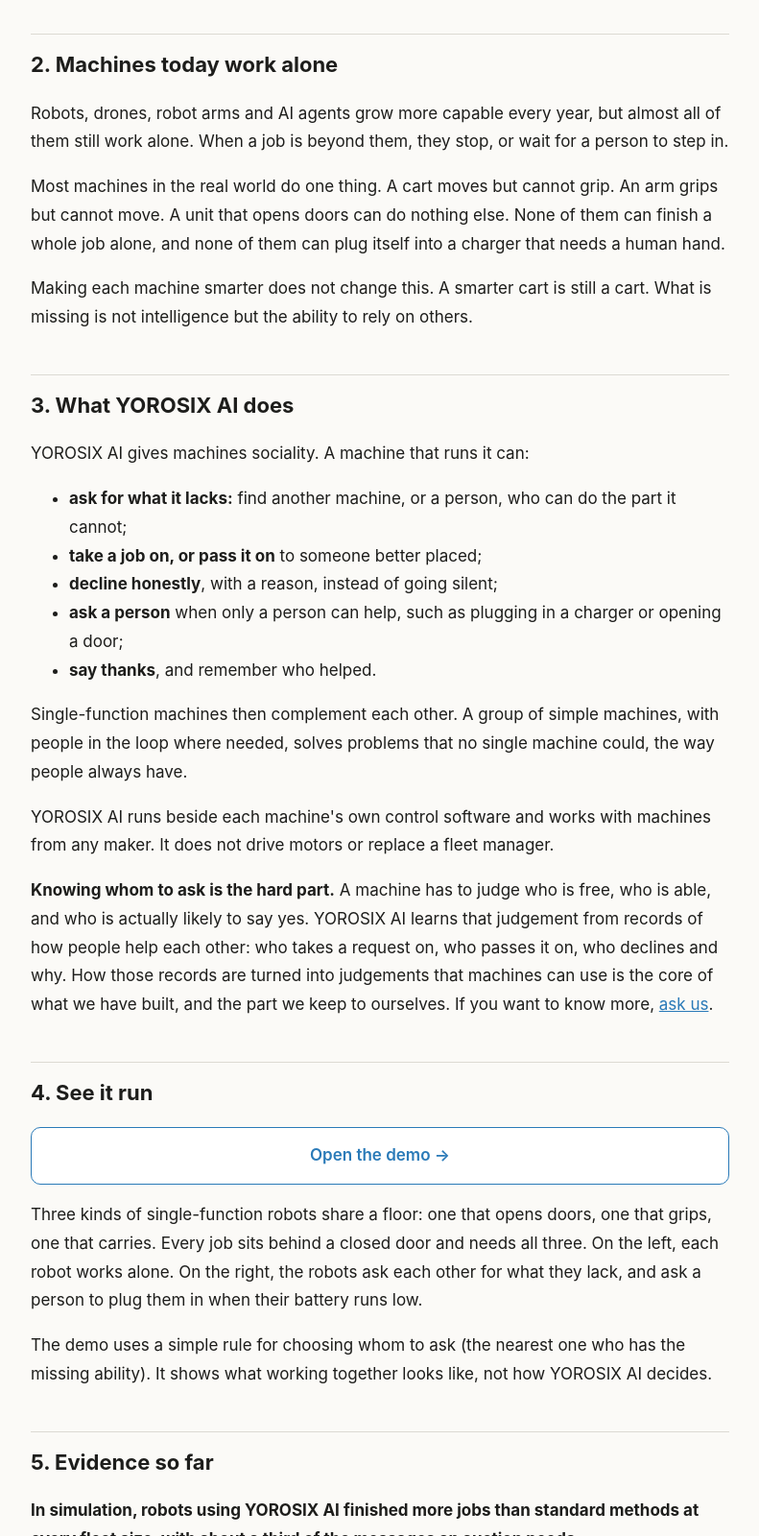
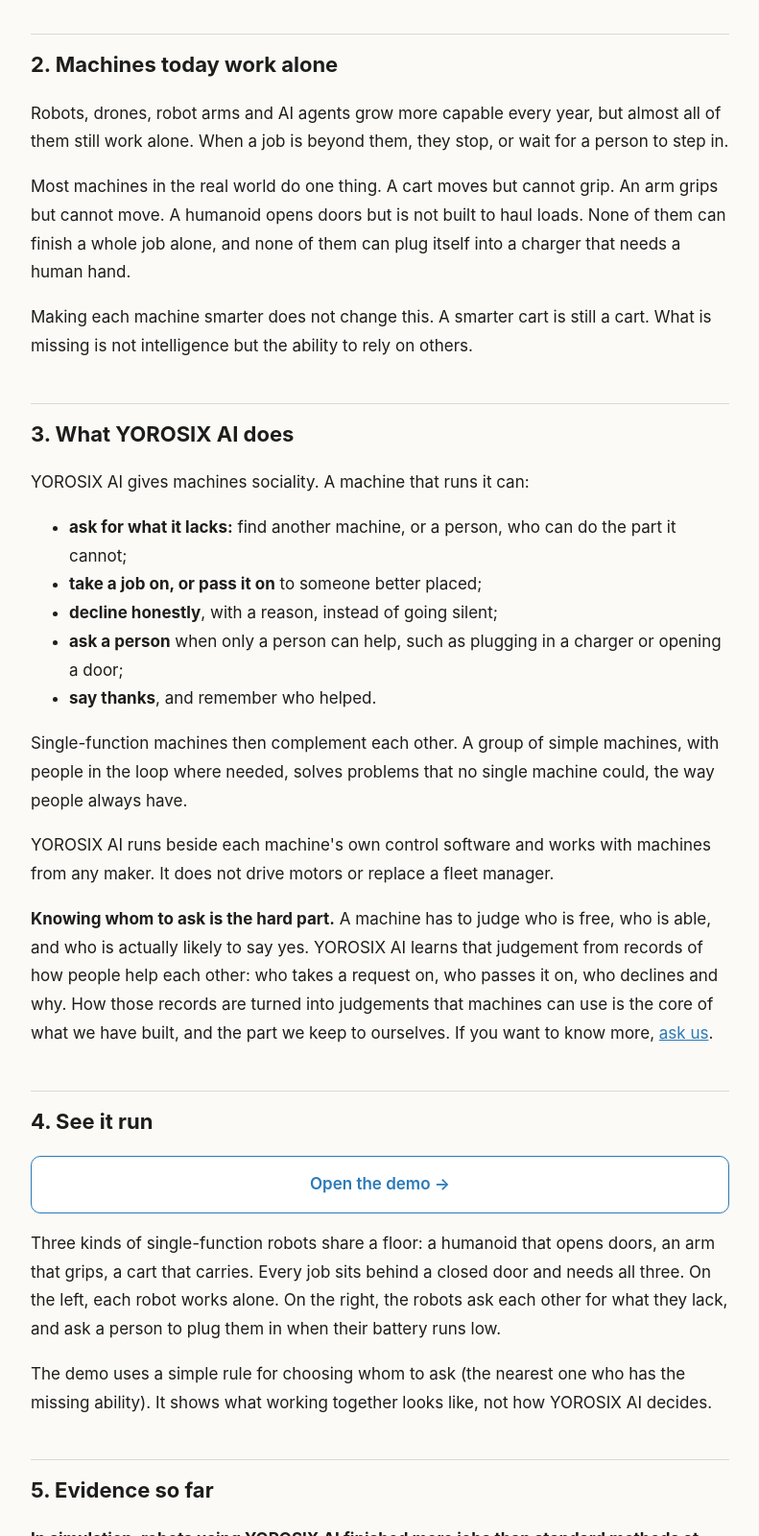
Before and after one commit to kazutakahayashiyorosix/yorosix-ai-whitepaper, a plain HTML site: page index.html in a window 1280 px wide. Shown: the part 531-2131 px from the top of the page at 96% size, without its empty margins (244-1035 px from the left). Drawn offline with Linux system fonts and the light colour scheme.

Commit message:
Demo: door opener is a humanoid; arm grips, cart carries
Co-Authored-By: Claude Opus 5.5 <noreply@anthropic.com>
Claude-Session: https://claude.ai/code/session_011jRQQKd17wd4gXDHzEdnaE

```diff
--- a/index.html
+++ b/index.html
@@ -51,9 +51,9 @@ call sociality.</p>
 year, but almost all of them still work alone. When a job is beyond
 them, they stop, or wait for a person to step in.</p>
 <p>Most machines in the real world do one thing. A cart moves but cannot
-grip. An arm grips but cannot move. A unit that opens doors can do
-nothing else. None of them can finish a whole job alone, and none of
-them can plug itself into a charger that needs a human hand.</p>
+grip. An arm grips but cannot move. A humanoid opens doors but is not
+built to haul loads. None of them can finish a whole job alone, and none
+of them can plug itself into a charger that needs a human hand.</p>
 <p>Making each machine smarter does not change this. A smarter cart is
 still a cart. What is missing is not intelligence but the ability to
 rely on others.</p>
@@ -85,11 +85,11 @@ is the core of what we have built, and the part we keep to ourselves. If
 you want to know more, <a href="#9-about-yorosix">ask us</a>.</p>
 <h2 id="4-see-it-run">4. See it run</h2>
 <p><a class="demo" href="demo/?lang=en">Open the demo →</a></p>
-<p>Three kinds of single-function robots share a floor: one that opens
-doors, one that grips, one that carries. Every job sits behind a closed
-door and needs all three. On the left, each robot works alone. On the
-right, the robots ask each other for what they lack, and ask a person to
-plug them in when their battery runs low.</p>
+<p>Three kinds of single-function robots share a floor: a humanoid that
+opens doors, an arm that grips, a cart that carries. Every job sits
+behind a closed door and needs all three. On the left, each robot works
+alone. On the right, the robots ask each other for what they lack, and
+ask a person to plug them in when their battery runs low.</p>
 <p>The demo uses a simple rule for choosing whom to ask (the nearest one
 who has the missing ability). It shows what working together looks like,
 not how YOROSIX AI decides.</p>
```
Also changed, not shown: demo/index.html (+3 -3 lines), ja/index.html (+2 -2 lines), 3 other files.
